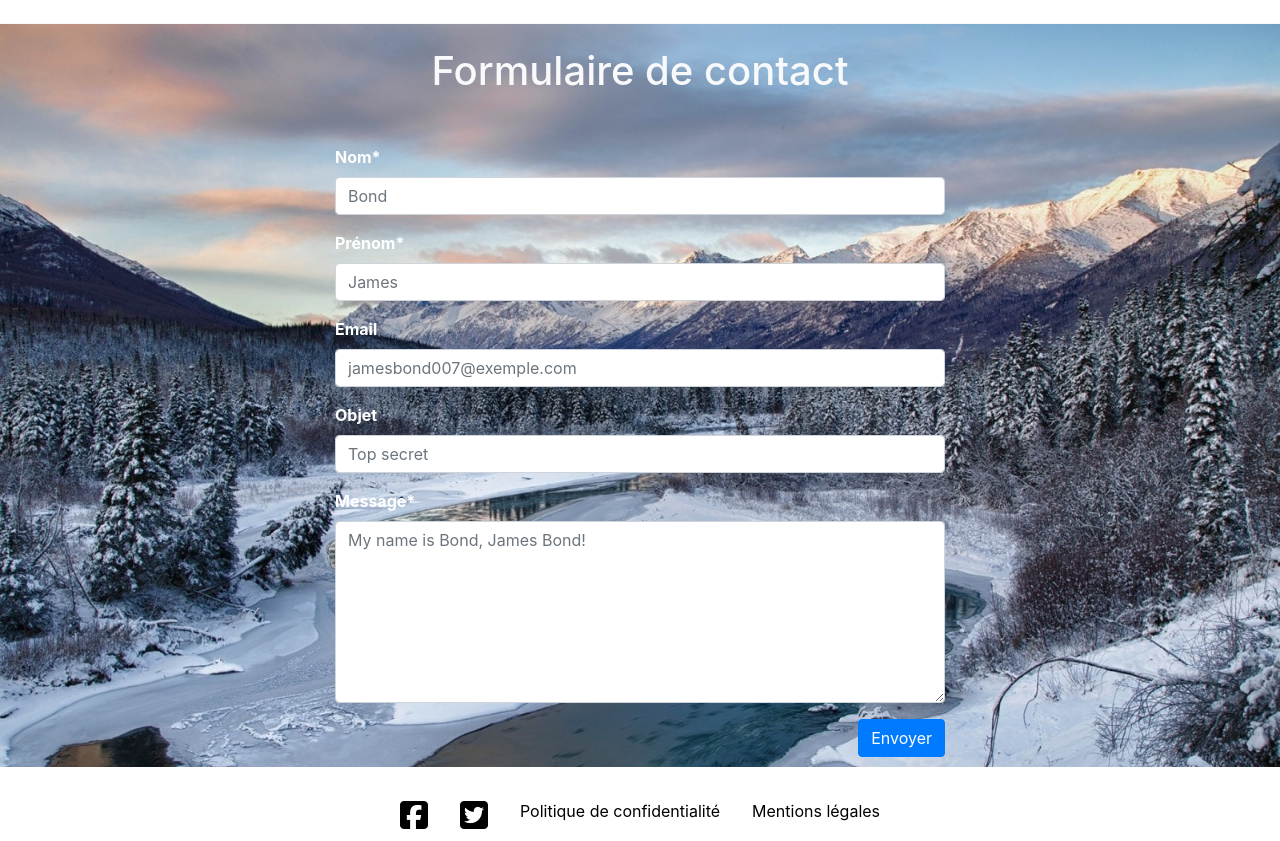
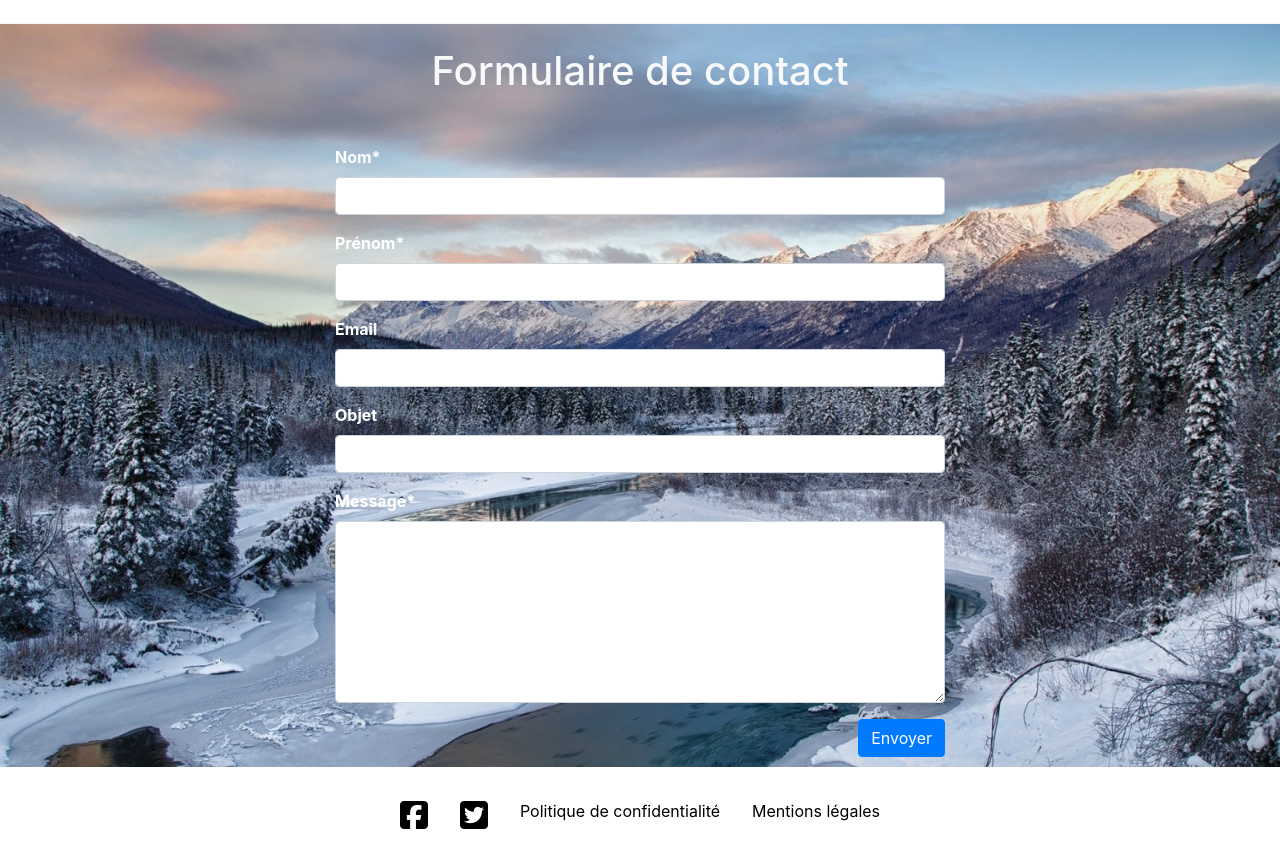
Before and after one commit to BenMonteiro/Blog_Jean_Forteroche, a PHP site: page /contact/index in a window 1280 px wide. Shown: the part 49-890 px from the top of the page. Run offline with PHP 8.4, Linux system fonts and the light colour scheme; data that the repository does not hold is empty; some libraries are stand-ins or nearby versions.

Commit message:
Initialisation de tinyMCE

```diff
--- a/src/Views/Backend/Templates/template.twig
+++ b/src/Views/Backend/Templates/template.twig
@@ -20,6 +20,7 @@
             tinymce.init({
                 entity_encoding: "raw",
                 encoding: "UTF-8",
+                selector: '#chapterText'
             });
         </script>
     </head>
--- a/src/Views/Frontend/Pages/contact.twig
+++ b/src/Views/Frontend/Pages/contact.twig
@@ -11,27 +11,27 @@
         <form action='/contact/sendMail' method="POST" class="offset-lg-3 col-lg-6 offset-1 col-10">
             <div class="form-group contactName">
                 <label for="name">Nom*</label>
-                <input type="text" class="form-control" id="name" name="name" placeholder="Bond" required>
+                <input type="text" class="form-control" id="name" name="name" required>
             </div>
 
             <div class="form-group">
                 <label for="firstname">Prénom*</label>
-                <input type="text" class="form-control contactFirstname" id="firstname" name="firstname" placeholder="James" required>
+                <input type="text" class="form-control contactFirstname" id="firstname" name="firstname" required>
             </div>
 
             <div class="form-group">
                 <label for="email">Email</label>
-                <input type="email" class="form-control contactEmail" id="email" name="email" placeholder="jamesbond007@exemple.com" required pattern="^[a-zA-Z0-9._-]+@[a-zA-Z0-9.-]+\.[a-zA-Z]{2,4}$">
+                <input type="email" class="form-control contactEmail" id="email" name="email" required pattern="^[a-zA-Z0-9._-]+@[a-zA-Z0-9.-]+\.[a-zA-Z]{2,4}$">
             </div>
 
             <div class="form-group">
                 <label for="subject">Objet</label>
-                <input type="text" class="form-control " id="subject" name="subject" placeholder="Top secret">
+                <input type="text" class="form-control " id="subject" name="subject">
             </div>
 
             <div class="form-group">
                 <label for="message">Message*</label>
-                <textarea class="form-control contactMessage" id="message" name="message" rows="7" placeholder="My name is Bond, James Bond!" required></textarea>
+                <textarea class="form-control contactMessage" id="message" name="message" rows="7" required></textarea>
             </div>
 
             <button type="submit" class="btn btn-primary float-right">Envoyer</button>
```
Also changed, not shown: 1 other file.
